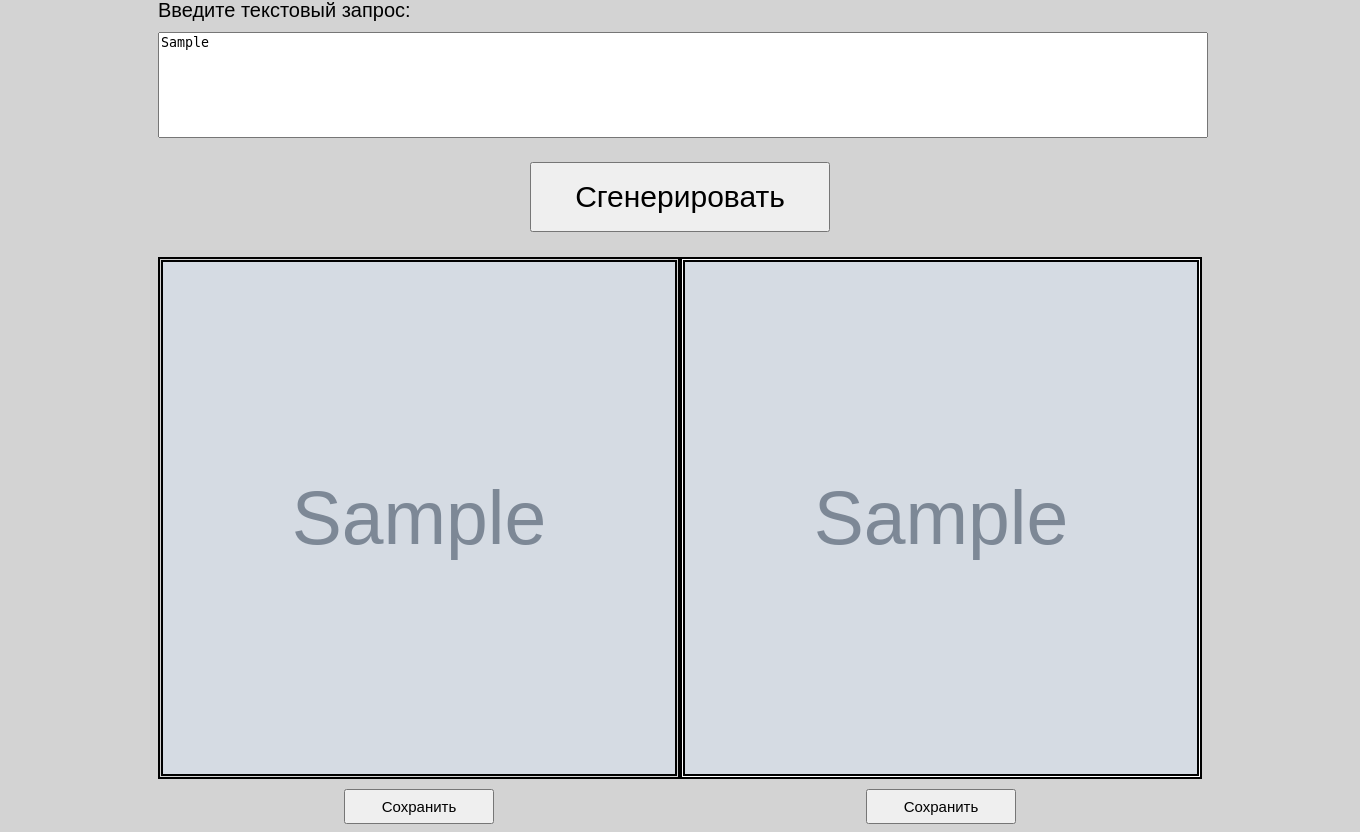
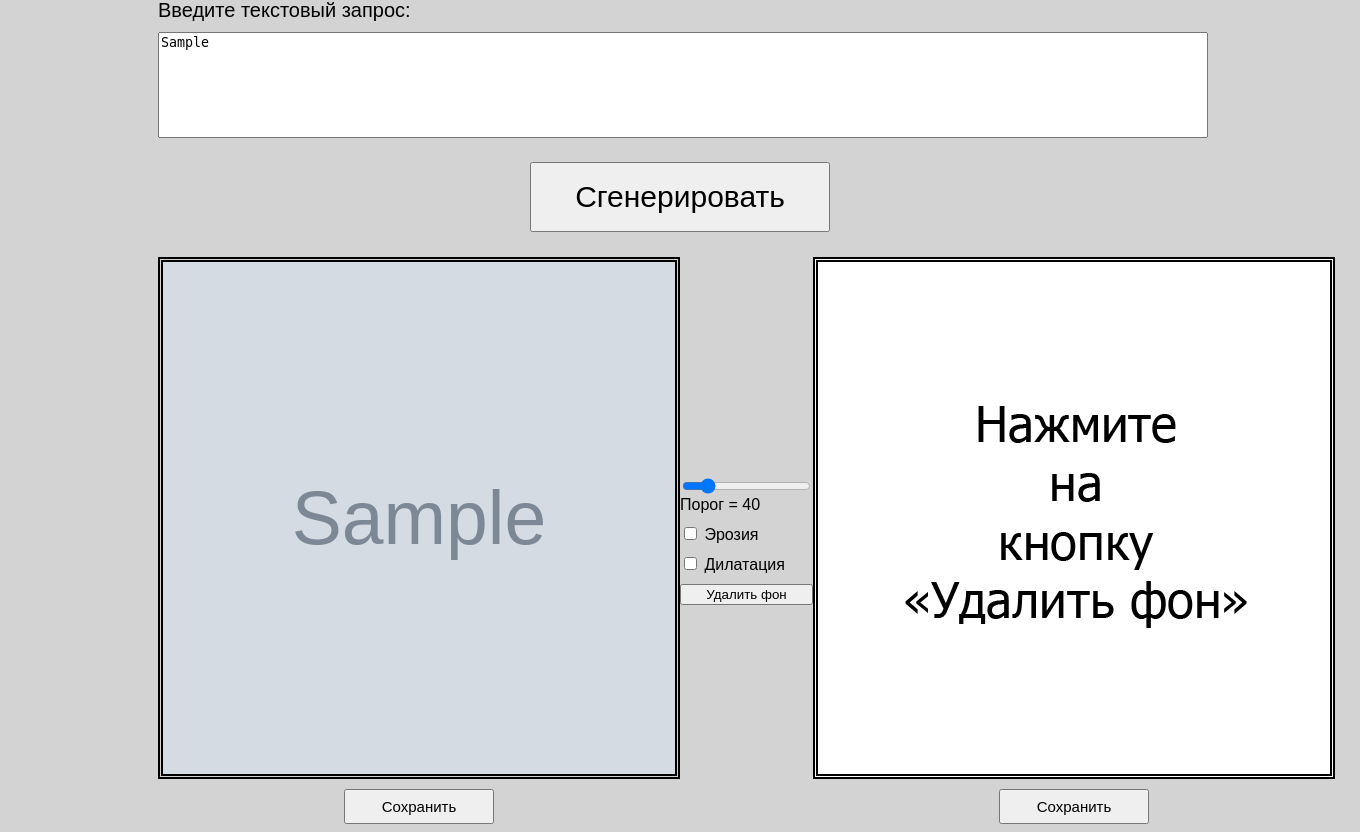
Before and after one commit to dancig/TattooImageGenerator, a Flask app: template templates/base.html in a window 1360 px wide. Shown: the part 129-961 px from the top of the page. Run offline with Flask 3, Linux system fonts and the light colour scheme; the template is opened without the code that fills it: most values are stand-ins (such as "Sample title", 1, 10 or a date in 2020); grey boxes marked "Sample" are stand-in pictures; parts of the project's set-up code (start-up, migrations or seed data) failed here and were passed over.

Commit message:
feat: add image background removing request

```diff
--- a/Server.py
+++ b/Server.py
@@ -9,8 +9,6 @@ import time
 import traceback
 
 app = Flask(__name__)
-images_folder = os.path.join('static', 'images')
-app.config["UPLOAD_FOLDER"] = images_folder
 
 # Функция парсинга аргументов
 # Возвращает объект с аргументами
@@ -19,7 +17,7 @@ def parse_arguments():
 
     # Путь к директории с моделью генерации изображений
     parser.add_argument('--model_path',
-                        required=True,
+                        default='./stable-diffusion-v1-5',
                         type=str,
                         help='Path to diffusion model folder')
 
@@ -71,15 +69,9 @@ def parse_arguments():
 
     # Название файла весов LoRA
     parser.add_argument('--lora_filename',
-                        default='TattooSketch-10.safetensors',
+                        default='pytorch_lora_weights.safetensors',
                         type=str,
-                        help='LoRA filename (default="TattooSketch-10.safetensors")')
-
-    # Пороговое значение для удаления фона со сгенерированного изображения
-    parser.add_argument('--threshold',
-                        default=40,
-                        type=int,
-                        help='White background removing threshold [0-255] (default=40)')
+                        help='LoRA filename (default="pytorch_lora_weights.safetensors")')
 
     # Использование модуля перевода текста
     parser.add_argument('--translator',
@@ -88,9 +80,12 @@ def parse_arguments():
                         help='Enable translator module (default=True)')
     return parser.parse_args()
 
+
 # Функция обработки запросов
 # Возвращает страницу "base.html", если запрос "GET"
 # Если метод запроса не "POST", то возвращается шаблон "base.html"
+# Если формат запроса JSON, то удаляется задний фон изображения, по заданным в JSON параметрам,
+# возвращается JSON файл с путем к файлу без заднего фона
 # Если текстовой строки нет в запросе или длина строки превышает 500 символов или длина меньше или равна нулю, то
 # возвращается шаблон "base.html" с аргументами last_prompt = "" и isBadPrompt=True
 # Если модуль генерации изображений занят, то возвращается шаблон "base.html" с аргументами last_prompt=текстовый запрос
@@ -107,6 +102,29 @@ def process_requests():
         # Если метод не "POST"
         if request.method != 'POST':
             return render_template('base.html')
+
+        # Если запрос в формате JSON
+        if request.is_json == True:
+            try:
+                # Получить JSON данные из запроса
+                remove_bg_data = request.get_json()
+                print(remove_bg_data)
+                # Выделить из пути к файлу название файла
+                src_filename = remove_bg_data['path'][-21:-4]
+                # Удалить задний фон
+                imageProcessor.remove_background(images_folder,
+                                                 src_filename,
+                                                 int(remove_bg_data['threshold']),
+                                                 remove_bg_data['erode'],
+                                                 remove_bg_data['dilate'])
+                saved_image_no_bg = os.path.join(app.config["UPLOAD_FOLDER"], f"{src_filename}_no_bg.png")
+                # Возвратить JSON с путем к файлу без заднего фона
+                return {'image': saved_image_no_bg}, 200
+            except Exception:
+                traceback.print_exc()
+                # Возвратить ошибку 404
+                return {'error': 'background removing error'}, 404
+
 
         # Если текстовый запрос не прошел валидацию
         if ("prompt" not in request.form) or (len(request.form["prompt"]) > 500) or (len(request.form["prompt"]) <= 0):
@@ -144,12 +162,9 @@ def process_requests():
             image.save(f"static/images/{filename}.png")
             saved_image = os.path.join(app.config["UPLOAD_FOLDER"], f"{filename}.png")
 
-            imageProcessor.remove_background(images_folder, filename)
-            saved_image_no_bg = os.path.join(app.config["UPLOAD_FOLDER"], f"{filename}_no_bg.png")
             return render_template('base.html',
                                    last_prompt=request.form["prompt"],
-                                   image=saved_image,
-                                   image_no_bg=saved_image_no_bg)
+                                   image=saved_image)
         # Ошибка произошла на этапе обработки запроса
         except Exception:
             traceback.print_exc()
@@ -164,20 +179,21 @@ def process_requests():
                                last_prompt="",
                                error=True)
 
+images_folder = os.path.join('static', 'images')
+app.config["UPLOAD_FOLDER"] = images_folder
+args = parse_arguments()
+steps = args.steps
+keyword = args.keyword
+enable_translator = args.translator
+imageGen = ImageGenerator(args.model_path, args.torchtype, args.variant, args.safetensors, args.safetychecker)
+
+# Если модуль LoRA включен
+if args.lora == True:
+    imageGen.load_lora(args.lora_path, args.lora_filename)
+    print(f"LoRA weight loaded from {args.lora_path}/{args.lora_filename}")
+
+translator = TranslatorModule()
+imageProcessor = ImageProcessor()
 
 if __name__ == "__main__":
-    args = parse_arguments()
-    steps = args.steps
-    keyword = args.keyword
-    enable_translator = args.translator
-    imageGen = ImageGenerator(args.model_path, args.torchtype, args.variant, args.safetensors, args.safetychecker)
-
-    # Если модуль LoRA включен
-    if args.lora == True:
-        imageGen.load_lora(args.lora_path, args.lora_filename)
-        print(f"LoRA weight loaded from {args.lora_path}/{args.lora_filename}")
-
-    translator = TranslatorModule()
-    imageProcessor = ImageProcessor()
-
     app.run(debug=False)
--- a/static/download.js
+++ b/static/download.js
@@ -4,31 +4,38 @@
 // Возвращает true, если файл существует и сохранен
 // Если файл не существует, то возвращает false
 async function downloadImage(img_path) {
-	let response = await fetch(img_path);	// Проверка существования файла
+	// Проверка существования файла
+	let response = await fetch(img_path);
     if (response.ok) {
 		// Файл существует
 		const link = document.createElement('a');
-		link.href = img_path;         // Путь к сгенерированному изображению
-		link.download = img_path;     // Имя сохраняемого файла
+		// Путь к сгенерированному изображению
+		link.href = img_path;
+		// Имя сохраняемого файла
+		link.download = img_path;
 		document.body.appendChild(link);
 		link.click();
 		document.body.removeChild(link);
 		return true;
     }
-    else	// Файл не существует
+    else
+        // Файл не существует
 		alert("Ошибка при сохранении изображения.");
 		return false;
 }
 
 const btn_img = document.getElementById("btn-dl-img");
-const path_img = document.getElementById("img").src;
+const path_img = document.getElementById("img");
 const btn_img_no_bg = document.getElementById("btn-dl-img-no-bg");
-const path_img_no_bg = document.getElementById("img-no-bg").src;
+const path_img_no_bg = document.getElementById("img-no-bg");
 
-btn_img.addEventListener('click', function() {  // При нажатии на кнопку "Сохранить" вызывается функция
-    downloadImage(path_img);                    // сохранения сгенерированного изображения изображения
+// При нажатии на кнопку "Сохранить" вызывается функция
+// сохранения сгенерированного изображения изображения
+btn_img.addEventListener('click', function() {
+    downloadImage(path_img.src);
 });
 
-btn_img_no_bg.addEventListener('click', function() {    // Сохранение изображения без фона
-    downloadImage(path_img_no_bg);
+// Сохранение изображения без фона
+btn_img_no_bg.addEventListener('click', function() {
+    downloadImage(path_img_no_bg.src);
 });
--- /dev/null
+++ b/static/remove_background_request.js
@@ -0,0 +1,49 @@
+// Асинхронная функция отправки запроса на удаление заднего фона сгенерированного изображения
+// Принимает путь до сгенерированного изображения, пороговое значение, булевые значения эрозии и дилатации изображения
+// Отправляет JSON запрос с входными данными
+// Если код ответа = 200, то отображает изображение на странице
+// Иначе отображает сообщение об ошибке
+async function remove_background(img_path, threshold_value, erode, dilate) {
+    let data = {
+        path: img_path,
+        threshold: threshold_value,
+        erode: erode,
+        dilate: dilate
+    };
+
+    let response = await fetch('/', {
+        method: 'POST',
+        cache: 'reload',
+        headers: {
+            'Content-Type': 'application/json;charset=utf-8'
+        },
+        body: JSON.stringify(data)
+    });
+
+    if(response.ok){
+        let result = await response.json();
+        await fetch(result.image, {cache: 'reload'})
+        img_no_bg.src = result.image;
+    }
+    else {
+        alert('Ошибка удаления фона');
+    }
+}
+
+const path_src_img = document.getElementById("img").src;
+const img_no_bg = document.getElementById("img-no-bg");
+const threshold = document.getElementById("threshold");
+const erosion = document.getElementById("erosion");
+const dilation = document.getElementById("dilation");
+const threshold_label = document.getElementById("threshold-label");
+const btn_remove = document.getElementById("btn-rm-bg");
+
+// При изменении ползунка изменяется подпись со значением
+threshold.addEventListener('input', function() {
+    threshold_label.innerText = `Порог = ${threshold.value}`;
+});
+
+// При нажатии на кнопку 'Удалить фон' отправляется запрос на удаление фона
+btn_remove.addEventListener('click', function() {
+    remove_background(path_src_img, threshold.value, erosion.checked, dilation.checked)
+});
--- a/static/styles.css
+++ b/static/styles.css
@@ -58,6 +58,31 @@ h1 {
     align-content: center;
 }
 
+.bg-remove-settings {
+    width: 500px;
+    display: flex;
+    flex-direction: column;
+    justify-content: center;
+}
+
+.threshold-st {
+    display: flex;
+    flex-direction: column;
+    text-align: left;
+}
+
+.erosion-st {
+    margin-top: 10px;
+}
+
+.dilation-st {
+    margin-top: 10px;
+}
+
+.btn-remove-bg {
+    margin-top: 10px;
+}
+
 .image-btn-no-bg {
     display: flex;
     flex-direction: column;
--- a/static/validate.js
+++ b/static/validate.js
@@ -11,9 +11,12 @@ function validateText(text) {
 const form = document.getElementById("form");
 const textarea = document.getElementById("prompt");
 
-form.addEventListener("submit", function(event) {   // При отправке формы вызывается функция валидации текста формы
+// При отправке формы вызывается функция валидации текста формы
+form.addEventListener("submit", function() {
+    // Если текст запроса не прошел валидацию отправка формы отменяется
+    // На экран выводится диалог о некорректном вводе
     if (!validateText(textarea.value)) {
-        event.preventDefault();                     // Если текст запроса не прошел валидацию отправка формы отменяется
-        alert("Некорректный ввод");                 // На экран выводится диалог о некорректном вводе
+        event.preventDefault();
+        alert("Некорректный ввод");
     }
 });
--- a/templates/base.html
+++ b/templates/base.html
@@ -41,12 +41,28 @@
         <img src="{{image}}" height="512" width="512" alt="СгенерированноеИзображение" class="img" id="img">
         <button class="btn-download-img" id="btn-dl-img">Сохранить</button>
     </div>
+    <div class="bg-remove-settings">
+        <div class="threshold-st">
+            <input type="range" id="threshold" name="threshold" min="0" max="255" value="40"/>
+            <label for="threshold" id="threshold-label">Порог = 40</label>
+        </div>
+        <div class="erosion-st">
+            <input type="checkbox" id="erosion" name="erosion"/>
+            <label for="erosion">Эрозия</label>
+        </div>
+        <div class="dilation-st">
+            <input type="checkbox" id="dilation" name="dilation"/>
+            <label for="dilation">Дилатация</label>
+        </div>
+        <button class="btn-remove-bg" id="btn-rm-bg">Удалить фон</button>
+    </div>
     <div class="image-btn-no-bg">
-        <img src="{{image_no_bg}}" height="512" width="512" alt="СгенерированноеИзображениеБезФона" class="img-no-bg" id="img-no-bg">
+        <img src="{{ url_for('static', filename='image_no_bg.png') }}" height="512" width="512" alt="СгенерированноеИзображениеБезФона" class="img-no-bg" id="img-no-bg">
         <button class="btn-download-img-no-bg" id="btn-dl-img-no-bg">Сохранить</button>
     </div>
 </div>
 <script defer src="{{ url_for('static', filename='download.js') }}"></script>
+<script defer src="{{ url_for('static', filename='remove_background_request.js') }}"></script>
 {% endif %}
 
 </body>
```
Also changed, not shown: ImageProcessor.py (+25 -5 lines), tests/test_server.py (+31 -3 lines), static/image_no_bg.png (added).
